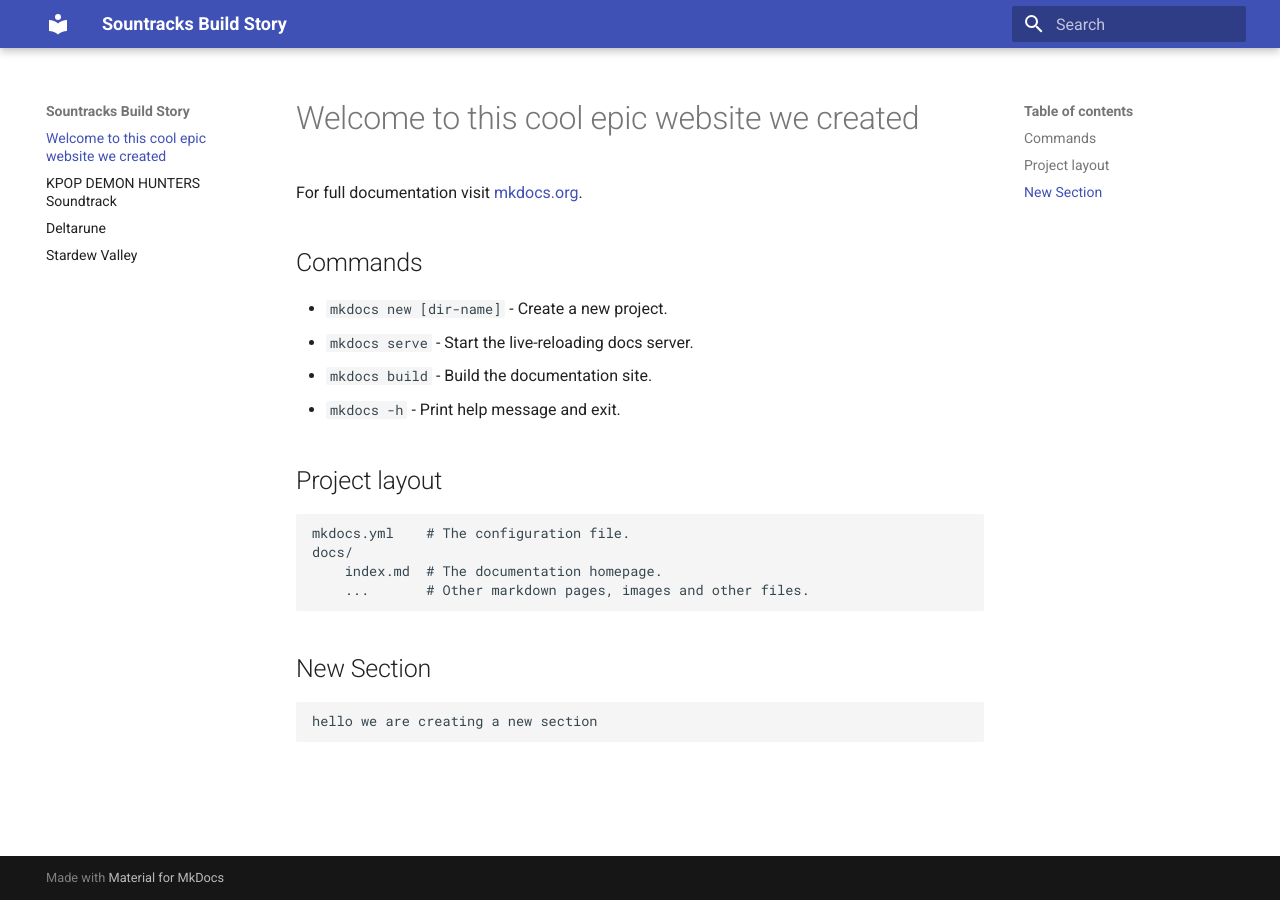
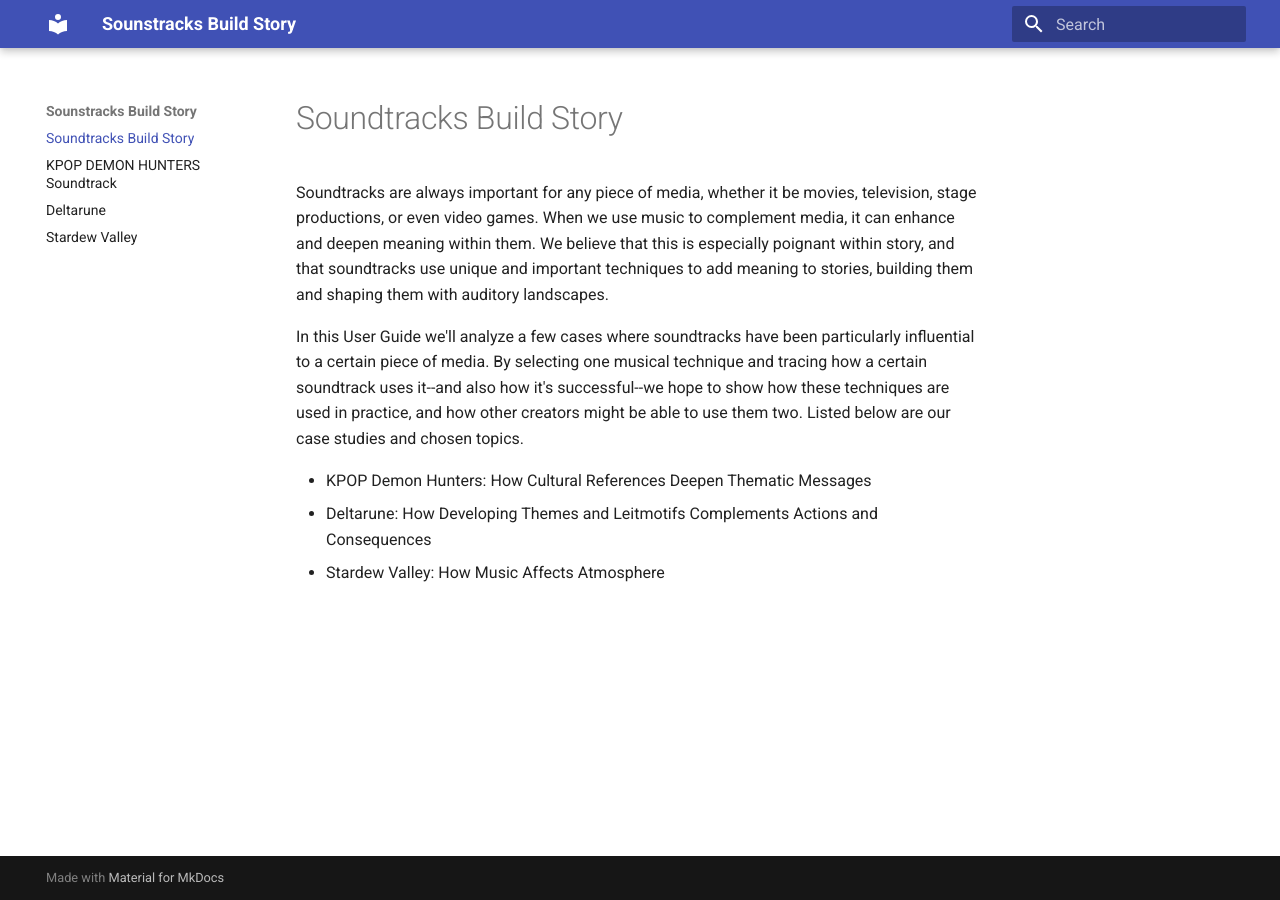
Before and after one commit to chasewoot04/chasewoot04.github.io, an MkDocs documentation site: the page built from docs/index.md, in a window 1280 px wide. Built offline with MkDocs 1.6.1 and Material for MkDocs 9.7.7, drawn with Linux system fonts in a browser that asks for light colours.

Commit message:
Adding home page

```diff
--- a/docs/index.md
+++ b/docs/index.md
@@ -1,21 +1,9 @@
-# Welcome to this cool epic website we created
+# Soundtracks Build Story
 
-For full documentation visit [mkdocs.org](https://www.mkdocs.org).
+Soundtracks are always important for any piece of media, whether it be movies, television, stage productions, or even video games. When we use music to complement media, it can enhance and deepen meaning within them. We believe that this is especially poignant within story, and that soundtracks use unique and important techniques to add meaning to stories, building them and shaping them with auditory landscapes.
 
-## Commands
+In this User Guide we'll analyze a few cases where soundtracks have been particularly influential to a certain piece of media. By selecting one musical technique and tracing how a certain soundtrack uses it--and also how it's successful--we hope to show how these techniques are used in practice, and how other creators might be able to use them two. Listed below are our case studies and chosen topics.
 
-* `mkdocs new [dir-name]` - Create a new project.
-* `mkdocs serve` - Start the live-reloading docs server.
-* `mkdocs build` - Build the documentation site.
-* `mkdocs -h` - Print help message and exit.
-
-## Project layout
-
-    mkdocs.yml    # The configuration file.
-    docs/
-        index.md  # The documentation homepage.
-        ...       # Other markdown pages, images and other files.
-
-## New Section
-
-    hello we are creating a new section
+- KPOP Demon Hunters: How Cultural References Deepen Thematic Messages
+- Deltarune: How Developing Themes and Leitmotifs Complements Actions and Consequences
+- Stardew Valley: How Music Affects Atmosphere
--- a/mkdocs.yml
+++ b/mkdocs.yml
@@ -1,4 +1,4 @@
-site_name: Sountracks Build Story
+site_name: Sounstracks Build Story
 site_url: https://chasewoot04.github.io
 theme:
   name: material
```
Also changed, not shown: site/404.html, site/KPOP_DEMON_HUNTERS/index.html, site/deltarune/index.html, site/index.html, site/search/search_index.json, site/stardew/index.html.
